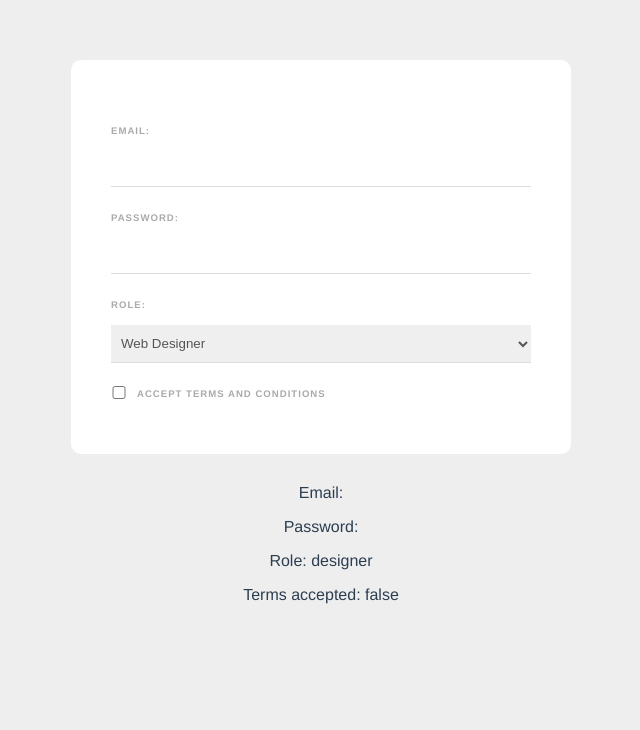
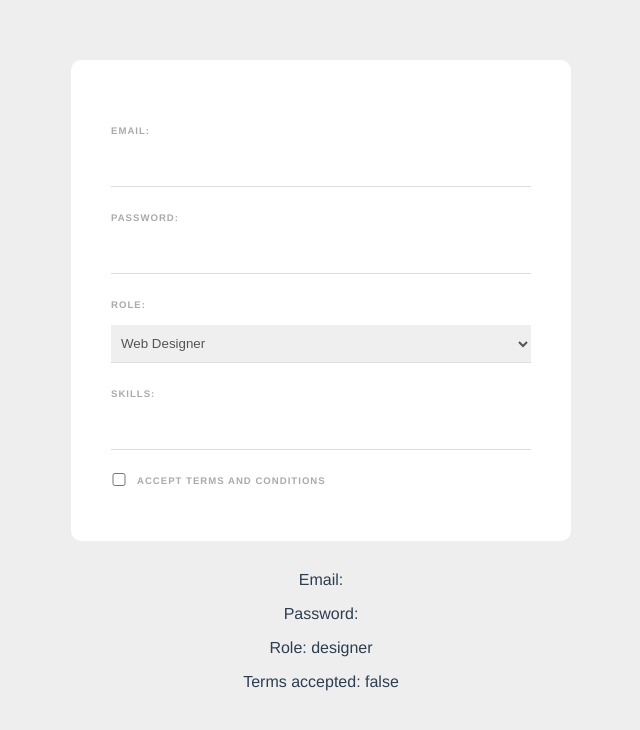
Before and after one commit to geostojanov/web-form, a Vue app: page / in a window 1280 px wide. Shown: the top 730 px of the page, without its empty margins (319-959 px from the left). Built offline with nearby package versions, Linux system fonts and the light colour scheme.

Commit message:
lesson 42 done

```diff
--- a/src/components/SignupForm.vue
+++ b/src/components/SignupForm.vue
@@ -12,6 +12,12 @@
       <option value="designer">Web Designer</option>
     </select>
 
+    <label>Skills:</label>
+    <input @keyup="addSkill" type="text" v-model="tempSkill">
+    <div class="pill" :key="skill" v-for="skill in skills">
+      {{ skill }}
+    </div>
+
     <div class="terms">
       <input type="checkbox" v-model="terms" required>
       <label>Accept terms and conditions</label>
@@ -24,6 +30,7 @@
   <p>Role: {{ role }}</p>
   <p>Terms accepted: {{ terms }}</p>
 
+
 </template>
 
 <script>
@@ -34,6 +41,18 @@ export default {
       password: '',
       role: 'designer',
       terms: false,
+      tempSkill: '',
+      skills: []
+    }
+  },
+  methods: {
+    addSkill(e) {
+      if(e.key === 'Enter' && this.tempSkill) {
+        if(!this.skills.includes(this.tempSkill)) {
+          this.skills.push(this.tempSkill)
+          this.tempSkill = ''
+        }
+      }
     }
   }
 }
```
